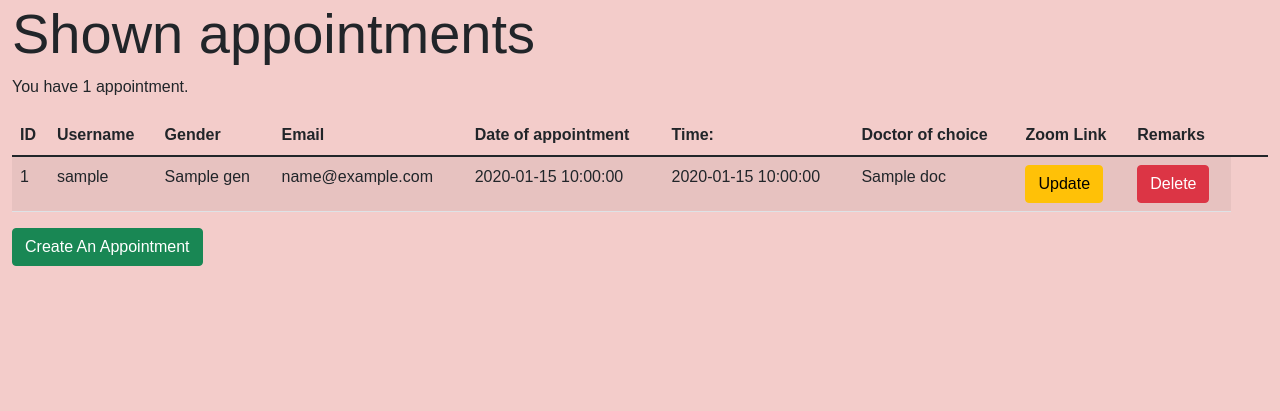
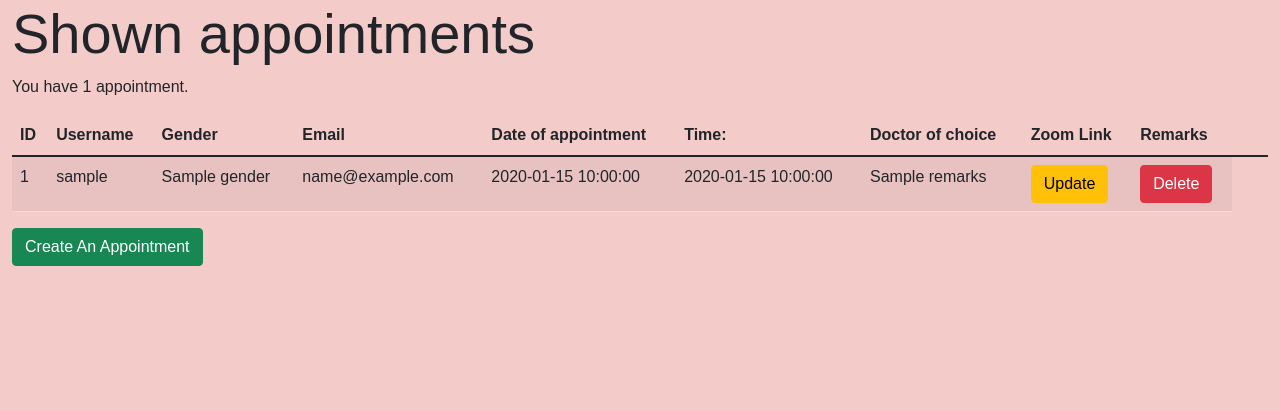
Before and after one commit to JoshuaKee001/appsec, a Flask app: template appsec/templates/user/guest/xuzhi/retrieveConsultation.html in a window 1280 px wide. Shown: the part 86-497 px from the top of the page. Run offline with Flask 2, Linux system fonts and the light colour scheme; the template is opened without the code that fills it: most values are stand-ins (such as "Sample title", 1, 10 or a date in 2020); some libraries are stand-ins or nearby versions.

Commit message:
Add files via upload

```diff
--- a/appsec/templates/user/guest/xuzhi/retrieveConsultation.html
+++ b/appsec/templates/user/guest/xuzhi/retrieveConsultation.html
@@ -44,34 +44,34 @@
         <tr>
           <td> {{ info.id }}</td>
           <td>{{info.username}}</td>
-          <td>{{ info.gen }}</td>
+          <td>{{ info.gender }}</td>
           <td>{{ info.email }}</td>
           <td>{{ info.date_joined }}</td>
           <td>{{ info.time }}</td>
 
-          {% if info.doc.lower() == "T"%}
+          {% if info.doc.lower() == "t"%}
           <td>Dr Tan</td>
 
 
-          {% elif info.doc.lower() == "M" %}
+          {% elif info.doc.lower() == "m" %}
           <td>Dr Mok</td>
 
 
-          {% elif info.doc.lower() == "L" %}
+          {% elif info.doc.lower() == "l" %}
 
           <td>Dr Lim</td>
 
           {% endif %}
-          {% if info.doc.lower() == "T"%}
+          {% if info.doc.lower() == "t"%}
 
           <td> Zoom Link</td>
 
-          {% elif info.doc.lower()  == "M" %}
+          {% elif info.doc.lower()  == "m" %}
 
           <td>Zoom Link</td>
 
 
-          {% elif info.doc.lower()  == "L" %}
+          {% elif info.doc.lower()  == "l" %}
 
           <td>Zoom link</td>
 
@@ -80,7 +80,7 @@
 
 
           {% endif %}
-          <td>{{ info.doc }}</td>
+          <td>{{ info.remarks }}</td>
 
           <td><a href="" class="btn btn-warning">Update</a></td>
           <td>
@@ -90,14 +90,17 @@
 
 
 
-            <form action="" method="POST">
 
+
+             <form action="delete_consultation " method="POST">
+                <input type="hidden" name="csrf_token" value="{{ csrf_token() }}"/>
+              <!--<input type="submit" value="Delete" class="btn btn-danger" onclick="return confirm('Are you sure you want to delete {{info.username}}?');">-->
               <!-- Button to Open the Modal -->
               <button type="button" class="btn btn-danger" data-bs-toggle="modal"
-                data-bs-target="">
+                data-bs-target="#myModal_{{info.id}}">
                 Delete
               </button>
-              <div class="modal" id="">
+              <div class="modal" id="myModal_{{info.id}}">
                 <div class="modal-dialog">
                   <div class="modal-content">
 
@@ -109,13 +112,15 @@
 
                     <!-- Modal body -->
                     <div class="modal-body">
-                      Are you sure you want to delete {{info.fname}} {{info.lname}}
+                      Are you sure you want to delete {{info.username}}
                     </div>
 
                     <!-- Modal footer -->
                     <div class="modal-footer">
                       <input type="submit" value="Delete" class="btn btn-danger">
+
                       <button type="button" class="btn btn-secondary" data-bs-dismiss="modal">Cancel</button>
+
                     </div>
 
 
@@ -123,6 +128,7 @@
                 </div>
               </div>
             </form>
+
           </td>
         </tr>
 
```
Also changed, not shown: appsec/templates/user/guest/xuzhi/createConsultation.html (+3 -5 lines).
